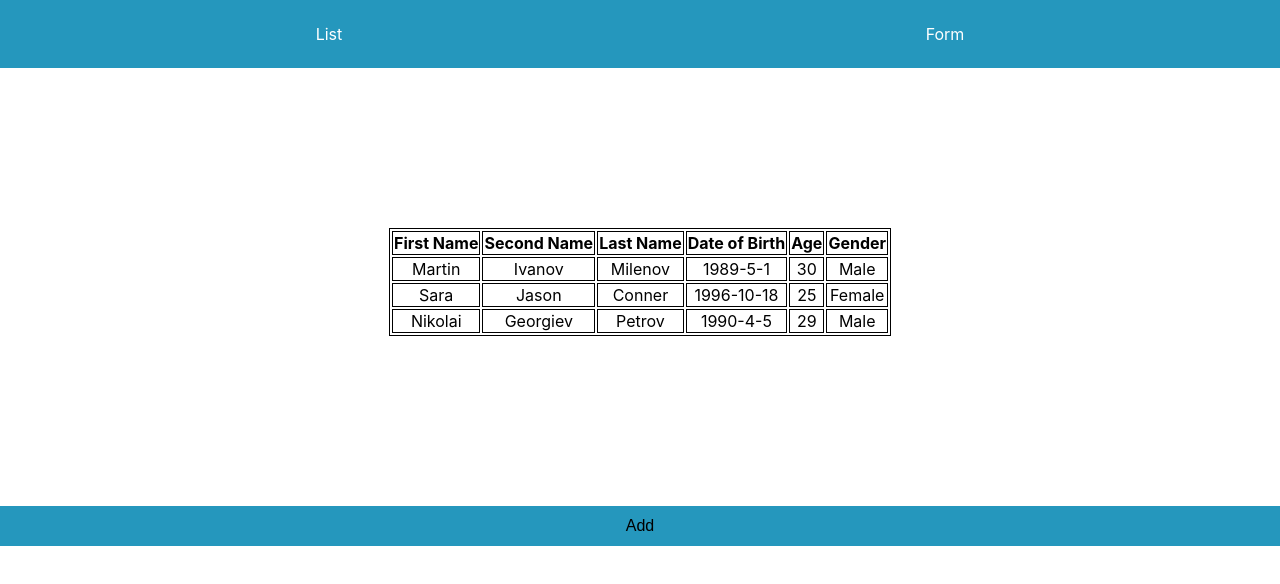
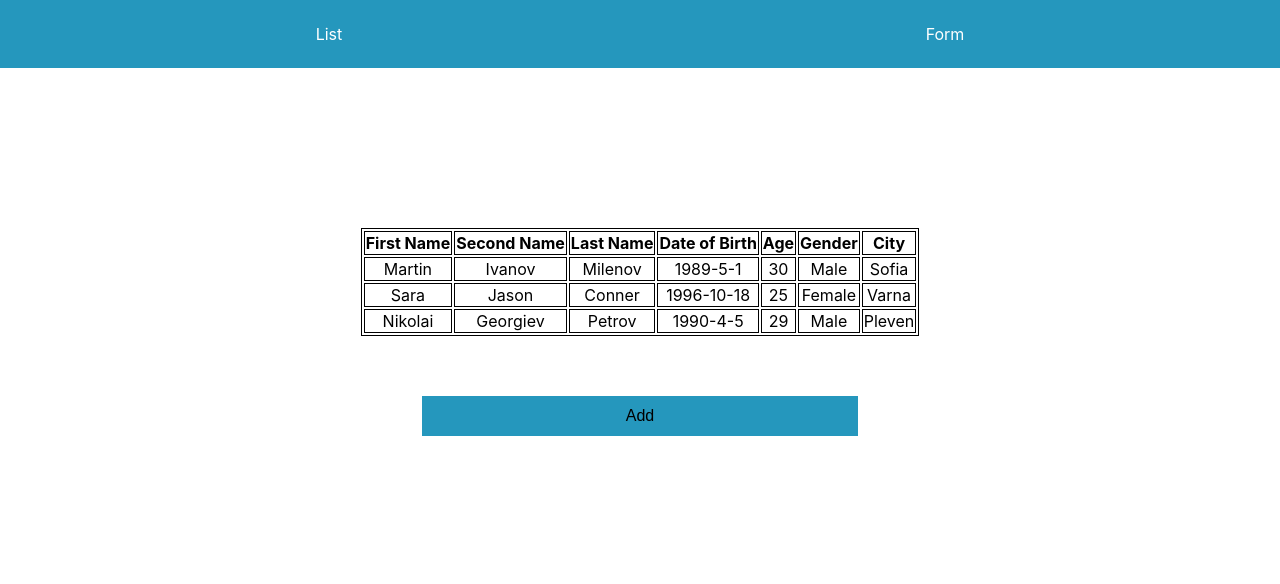
Before and after one commit to martinMilenov/table, a React (Create React App) app: page /list in a window 1280 px wide. Shown: the top 584 px of the page. Built offline with nearby package versions, Linux system fonts and the light colour scheme.

Commit message:
add/data from Create/drop-down-menu to the List

```diff
--- a/src/pages/List/actions.js
+++ b/src/pages/List/actions.js
@@ -10,6 +10,7 @@ export const add = (params) => {
         lastName: params.lastName,
         dateOfBirth: params.dateOfBirth,
         age: params.age,
-        gender: params.gender
+        gender: params.gender,
+        citys: params.citys
     }
 }
--- a/src/pages/List/defaultState.js
+++ b/src/pages/List/defaultState.js
@@ -8,7 +8,8 @@ export default fromJS({
         lastName: "Milenov",
         age: 30,
         gender: "m",
-        dateOfBirth: new Date("1989-05-01")
+        dateOfBirth: new Date("1989-05-01"),
+        citys: "Sofia"
     },
     {
         firstName: "Sara",
@@ -16,7 +17,8 @@ export default fromJS({
         lastName: "Conner",
         age: 25,
         gender: "f",
-        dateOfBirth: new Date("1996-10-18")
+        dateOfBirth: new Date("1996-10-18"),
+        citys: "Varna"
     },
     {
         firstName: "Nikolai",
@@ -24,7 +26,8 @@ export default fromJS({
         lastName: "Petrov",
         age: 29,
         gender: "m",
-        dateOfBirth: new Date("1990-04-05")
+        dateOfBirth: new Date("1990-04-05"),
+        citys: "Pleven"
     }
     ]
 });
--- a/src/pages/List/index.js
+++ b/src/pages/List/index.js
@@ -45,6 +45,11 @@ class List extends Component {
                     value: 'gender',
                     id: 6
                 },
+                {
+                    label: "City",
+                    value: 'citys',
+                    id: 6
+                },
 
             ]
         };
@@ -64,7 +69,7 @@ class List extends Component {
             <Grid data = {this.props.users} headers = {this.state.headers}
                 dataMapper={dataMapper}
             />
-            <input type="button" value="Add" onClick={this.handleAddtoList}/>
+            <input className="list-btn" type="button" value="Add" onClick={this.handleAddtoList}/>
         </div >
         );
     }
--- a/src/pages/List/reducer.js
+++ b/src/pages/List/reducer.js
@@ -13,7 +13,8 @@ const list = (state = defaultState, action) => {
             lastName: action.lastName,
             dateOfBirth: action.dateOfBirth,
             age: action.age,
-            gender: action.gender
+            gender: action.gender,
+            citys: action.citys
           })
           return state.set('users', state.get('users', List()).push(user));
 
```
